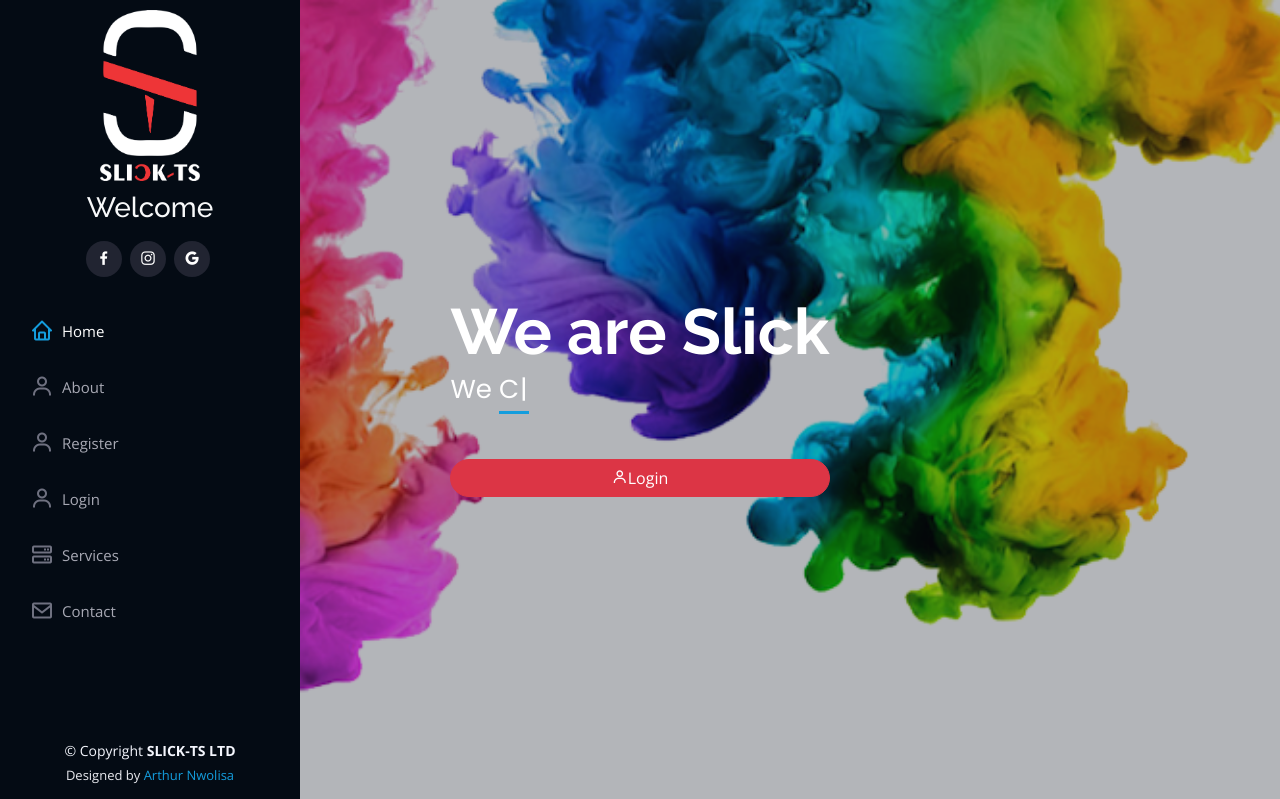
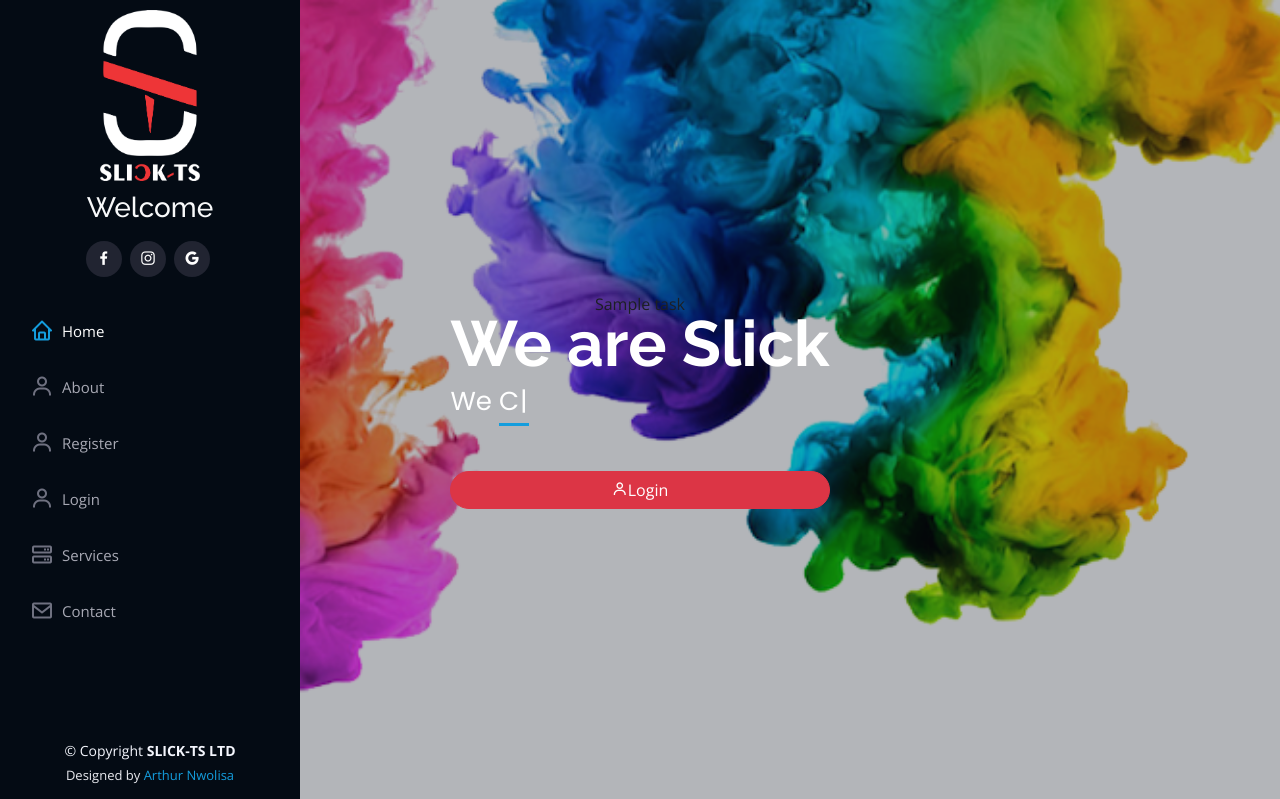
Before and after one commit to crossarthur/slick_app, a Django app: template jobs/templates/jobs/index.html in a window 1280 px wide. Shown: the top 799 px of the page. Run offline with Django 4.2, Linux system fonts and the light colour scheme; the template is opened without the code that fills it: values that come from a table or form of the project are taken from there, most other values are stand-ins (such as "Sample title", 1, 10 or a date in 2020); some libraries are stand-ins or nearby versions.

Commit message:
Reapply "mistake"
This reverts commit 4529a42965c9da70c22d9845205791e2eff31c59.

```diff
--- a/jobs/templates/jobs/index.html
+++ b/jobs/templates/jobs/index.html
@@ -48,6 +48,7 @@
   <!-- ======= Hero Section ======= -->
   <section id="hero" class="d-flex flex-column justify-content-center align-items-center">
     {%include 'jobs/messages.html'%}
+    {{task}}
     <div class="hero-container" data-aos="fade-in">
       <h1>We are Slick</h1>
       <p>We <span class="typed" data-typed-items="Print, Design, Create"></span></p>
--- a/jobs/views.py
+++ b/jobs/views.py
@@ -11,8 +11,10 @@ from django.core.paginator import Paginator, PageNotAnInteger, EmptyPage
 from django.http import HttpResponse
 from django.template.loader import get_template
 from xhtml2pdf import pisa
+
+import time
+
 # Create your views here.
-
 
 def index(request):
     if request.method == 'POST':
@@ -23,7 +25,6 @@ def index(request):
             return redirect('index')
     else:
         form = ContactForm()
-
     return render(request, 'jobs/index.html', {'form': form})
 
 
--- a/slickts/settings.py
+++ b/slickts/settings.py
@@ -55,6 +55,7 @@ INSTALLED_APPS = [
     'jobs',
     "crispy_forms",
     "crispy_bootstrap5",
+    'background_task',
 ]
 
 MIDDLEWARE = [
```
Also changed, not shown: jobs/apps.py (line endings or trailing spaces).
